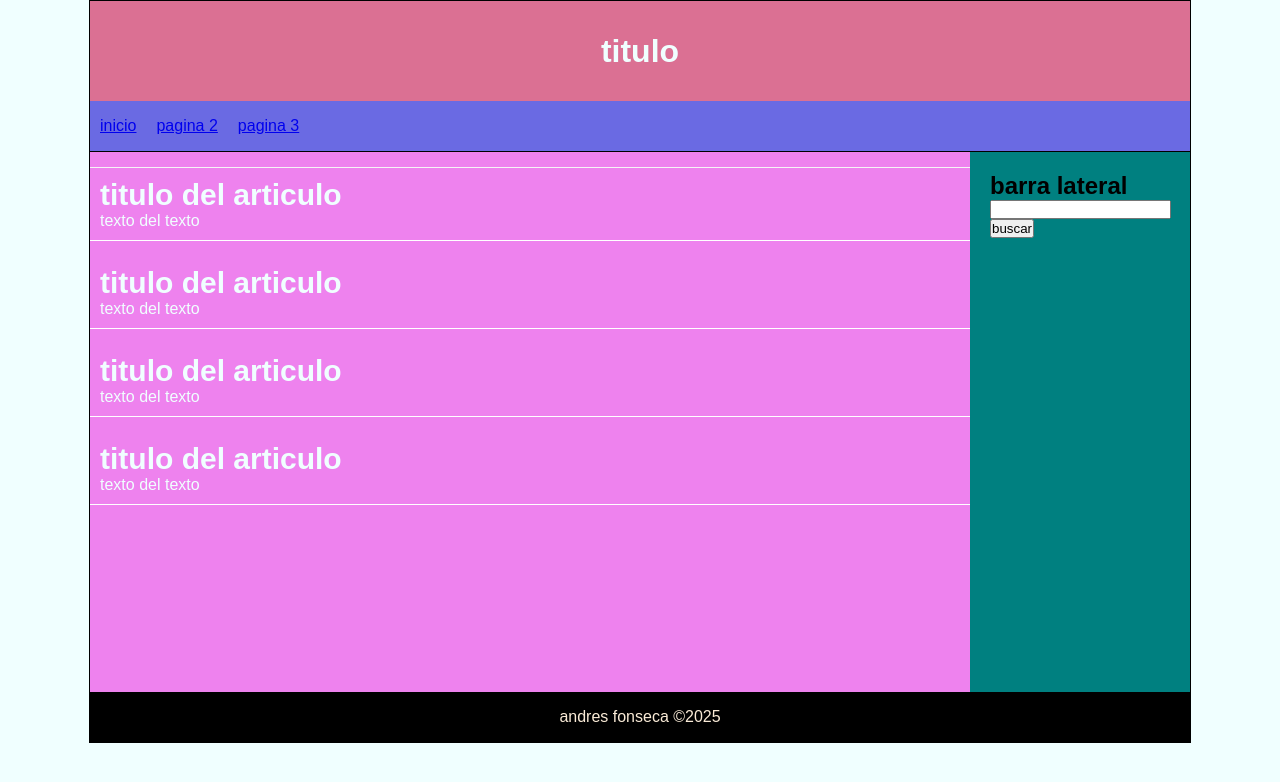
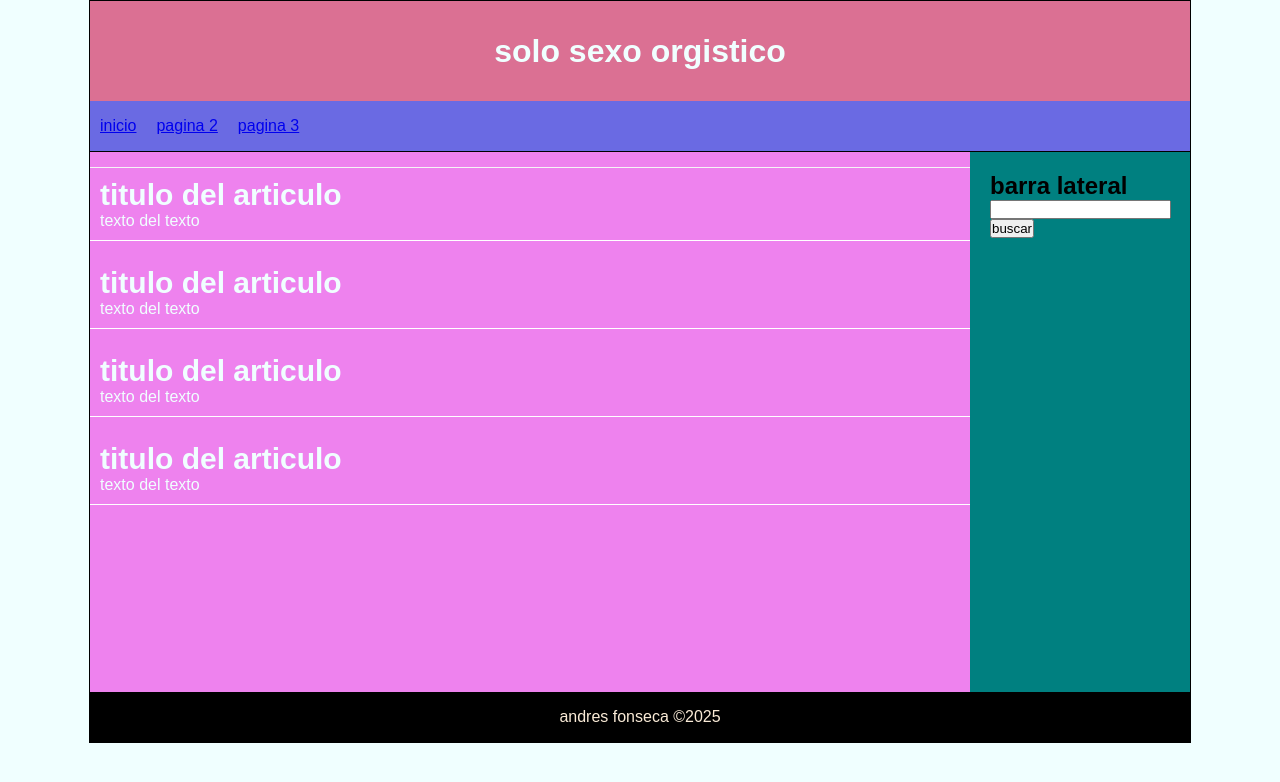
Before and after one commit to andresffonseca5-sudo/practica, a plain HTML site: page index.html in a window 1280 px wide. Drawn offline with Linux system fonts and the light colour scheme.

Commit message:
Resolver conflictos y subir cambios

```diff
--- a/index.html
+++ b/index.html
@@ -10,7 +10,7 @@
 
     <div id="container">
         <header>
-            <h1>titulo</h1>
+            <h1>solo sexo orgistico</h1>
 
         </header>
 
```
